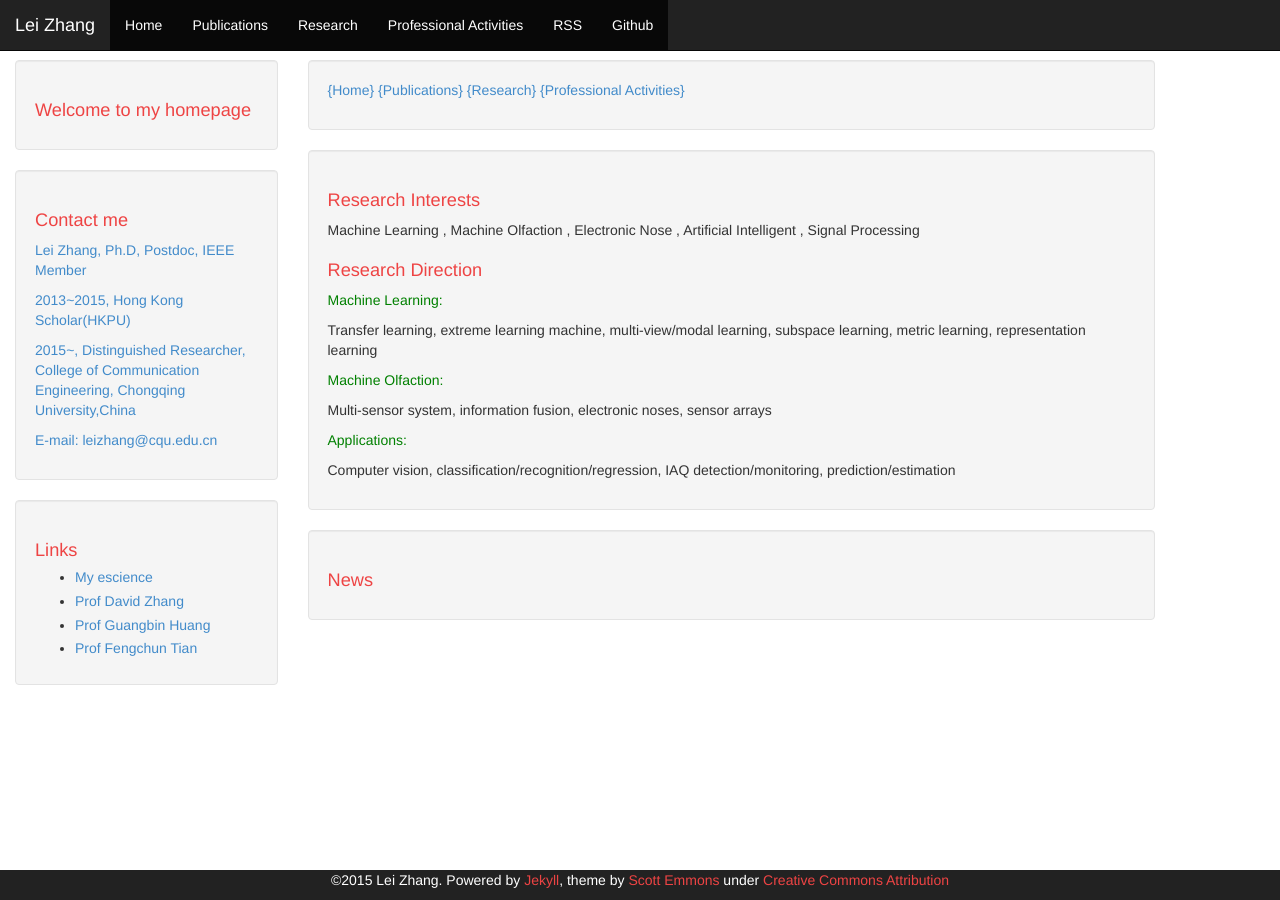
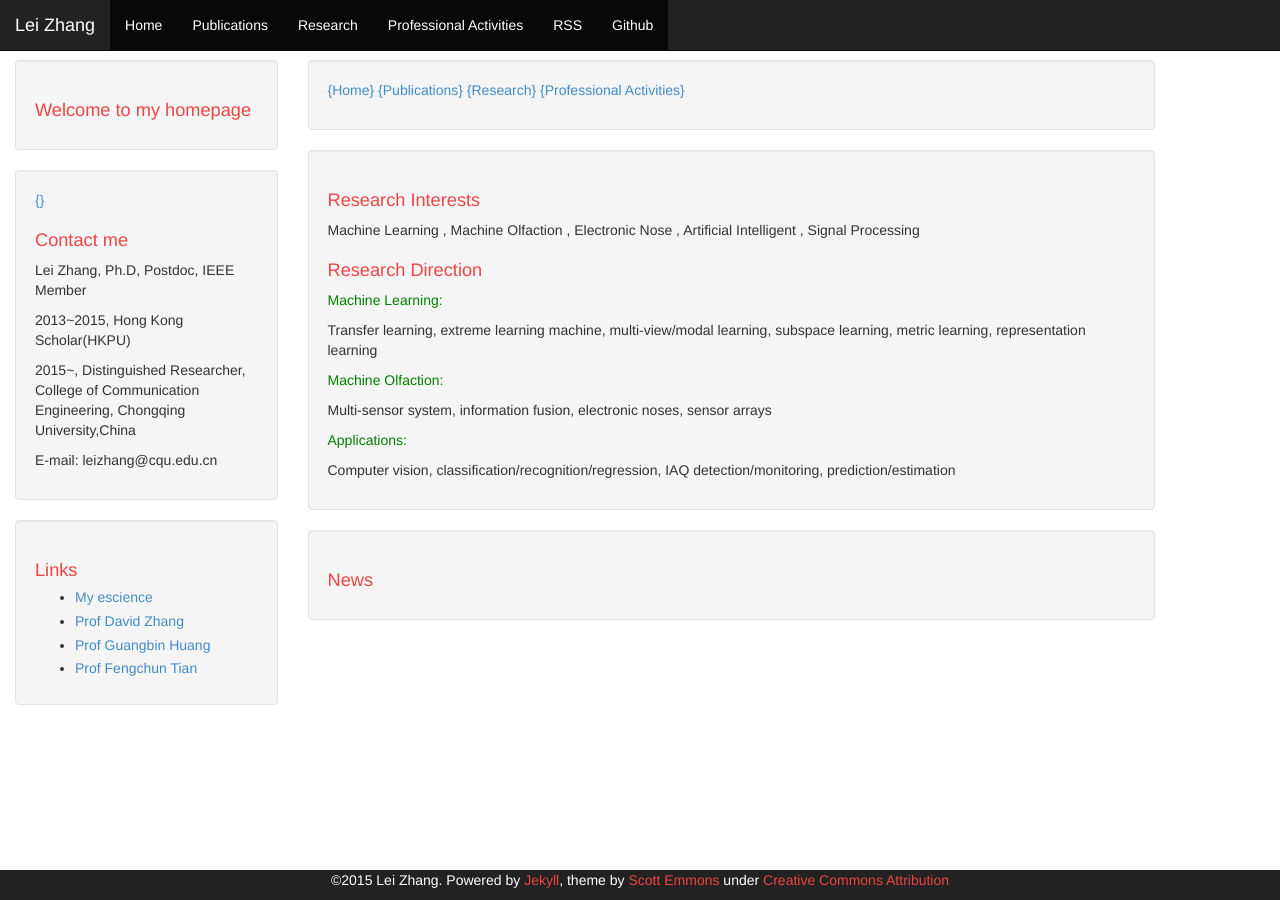
Before and after one commit to DrLeiZhang/website, a Jekyll site: the page built from index.html, in a window 1280 px wide. Built offline with Jekyll 4.4.1, drawn with Linux system fonts in a browser that asks for light colours; Markdown is read by kramdown in place of the engine named in the settings; the list of posts is cut into pages by our own code.

Commit message:
Update
Signed-off-by: leizhang@cqu.edu.cn <leizhang@cqu.edu.cn>

```diff
--- a/_includes/sidebar.html
+++ b/_includes/sidebar.html
@@ -3,7 +3,7 @@
 </div>
 
 <div class="sidebar well">
-<p><a href="http://github.com/csleizhang/myproject/resources/LeiZhang.gif"></p>
+<p><a href="http://github.com/csleizhang/myproject/resources/LeiZhang.gif">{}</a></p>
     <h1>Contact me</h1>
 <p>Lei Zhang, Ph.D, Postdoc, IEEE Member</p><p>2013~2015, Hong Kong Scholar(HKPU)</p><p>2015~, Distinguished Researcher, College of Communication Engineering, Chongqing University,China</p>
 
```
